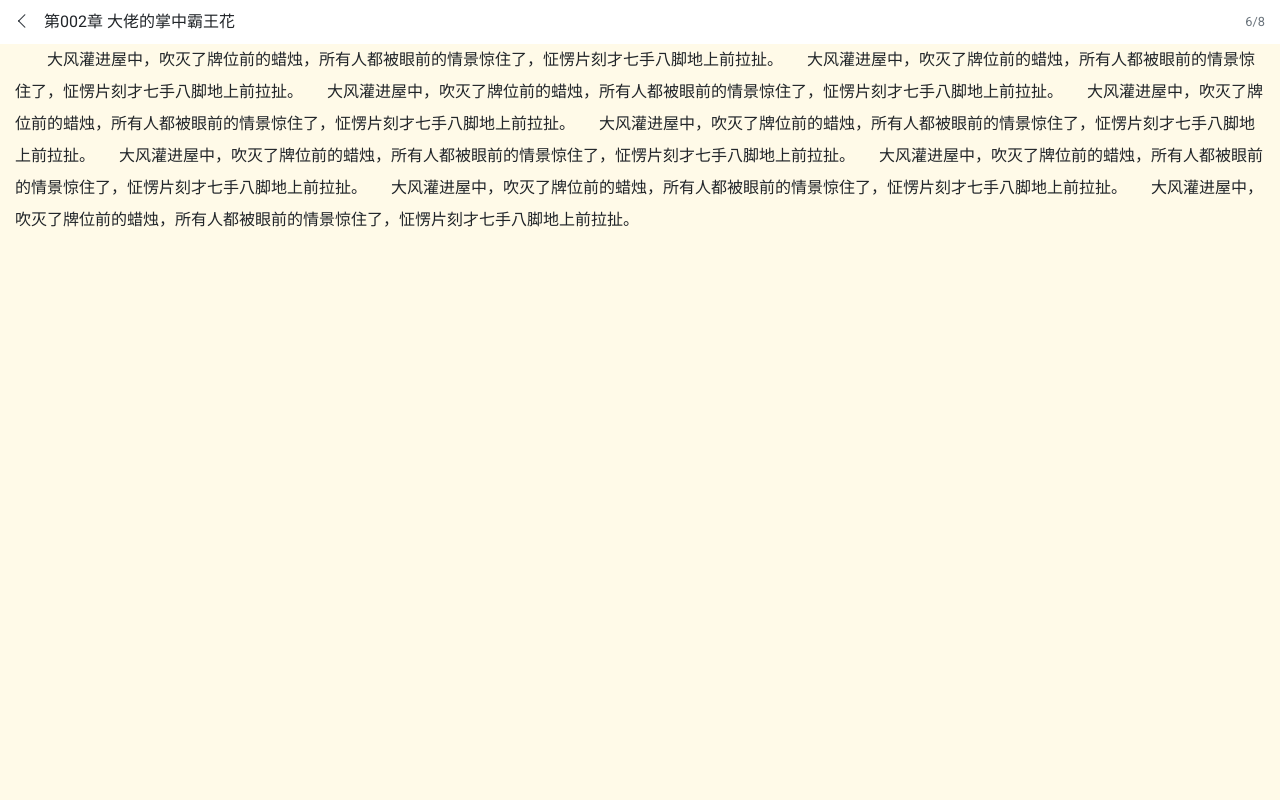
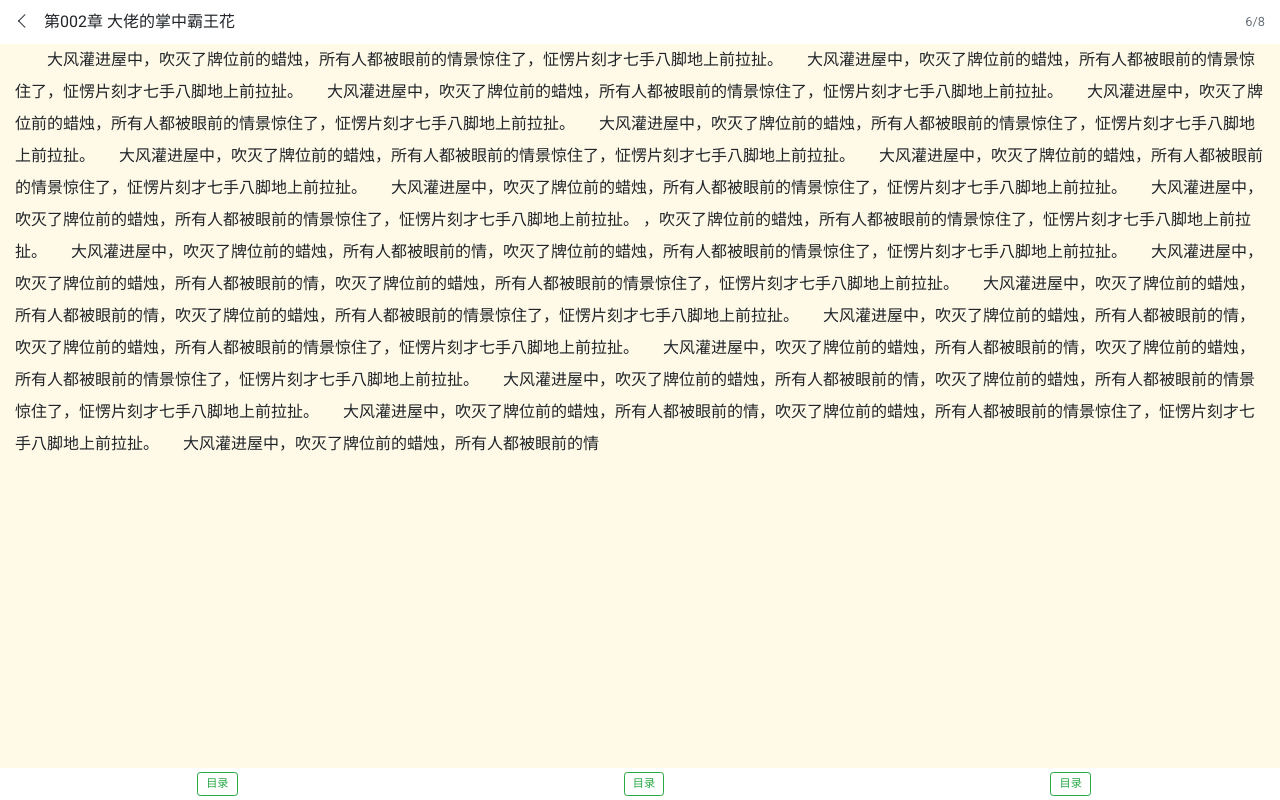
Before and after one commit to ClaireTang/hl, a plain HTML site: page article.html in a window 1280 px wide. Drawn offline with Linux system fonts and the light colour scheme.

Commit message:
...........

```diff
--- a/article.html
+++ b/article.html
@@ -40,6 +40,7 @@
 			</div>
 			<article class="arti">
 				　　大风灌进屋中，吹灭了牌位前的蜡烛，所有人都被眼前的情景惊住了，怔愣片刻才七手八脚地上前拉扯。　　大风灌进屋中，吹灭了牌位前的蜡烛，所有人都被眼前的情景惊住了，怔愣片刻才七手八脚地上前拉扯。　　大风灌进屋中，吹灭了牌位前的蜡烛，所有人都被眼前的情景惊住了，怔愣片刻才七手八脚地上前拉扯。　　大风灌进屋中，吹灭了牌位前的蜡烛，所有人都被眼前的情景惊住了，怔愣片刻才七手八脚地上前拉扯。　　大风灌进屋中，吹灭了牌位前的蜡烛，所有人都被眼前的情景惊住了，怔愣片刻才七手八脚地上前拉扯。　　大风灌进屋中，吹灭了牌位前的蜡烛，所有人都被眼前的情景惊住了，怔愣片刻才七手八脚地上前拉扯。　　大风灌进屋中，吹灭了牌位前的蜡烛，所有人都被眼前的情景惊住了，怔愣片刻才七手八脚地上前拉扯。　　大风灌进屋中，吹灭了牌位前的蜡烛，所有人都被眼前的情景惊住了，怔愣片刻才七手八脚地上前拉扯。　　大风灌进屋中，吹灭了牌位前的蜡烛，所有人都被眼前的情景惊住了，怔愣片刻才七手八脚地上前拉扯。
+					，吹灭了牌位前的蜡烛，所有人都被眼前的情景惊住了，怔愣片刻才七手八脚地上前拉扯。　　大风灌进屋中，吹灭了牌位前的蜡烛，所有人都被眼前的情，吹灭了牌位前的蜡烛，所有人都被眼前的情景惊住了，怔愣片刻才七手八脚地上前拉扯。　　大风灌进屋中，吹灭了牌位前的蜡烛，所有人都被眼前的情，吹灭了牌位前的蜡烛，所有人都被眼前的情景惊住了，怔愣片刻才七手八脚地上前拉扯。　　大风灌进屋中，吹灭了牌位前的蜡烛，所有人都被眼前的情，吹灭了牌位前的蜡烛，所有人都被眼前的情景惊住了，怔愣片刻才七手八脚地上前拉扯。　　大风灌进屋中，吹灭了牌位前的蜡烛，所有人都被眼前的情，吹灭了牌位前的蜡烛，所有人都被眼前的情景惊住了，怔愣片刻才七手八脚地上前拉扯。　　大风灌进屋中，吹灭了牌位前的蜡烛，所有人都被眼前的情，吹灭了牌位前的蜡烛，所有人都被眼前的情景惊住了，怔愣片刻才七手八脚地上前拉扯。　　大风灌进屋中，吹灭了牌位前的蜡烛，所有人都被眼前的情，吹灭了牌位前的蜡烛，所有人都被眼前的情景惊住了，怔愣片刻才七手八脚地上前拉扯。　　大风灌进屋中，吹灭了牌位前的蜡烛，所有人都被眼前的情，吹灭了牌位前的蜡烛，所有人都被眼前的情景惊住了，怔愣片刻才七手八脚地上前拉扯。　　大风灌进屋中，吹灭了牌位前的蜡烛，所有人都被眼前的情
 			</article>
 			<!-- <div class="cata d-flex justify-content-between p-2">
 				<small class="text-secondary">第002章 大佬的掌中霸王花</small>
@@ -56,6 +57,11 @@
 					<div class="swiper-slide">Slide 3</div>
 				</div>
 			</div> -->
+			<div class="d-flex justify-content-around position-fixed fixed-bottom bg-white pt-1 pb-1">
+				<a href="catalog.html" class="btn btn-sm btn-outline-success ml-2">目录</a>
+				<a href="catalog.html" class="btn btn-sm btn-outline-success ml-2">目录</a>
+				<a href="catalog.html" class="btn btn-sm btn-outline-success ml-2">目录</a>
+			</div>
 		</div>
 
 
--- a/css/style.css
+++ b/css/style.css
@@ -345,12 +345,7 @@ body.sidemenu-open .sidebar {
 	background-color: #fd7e142b;
 }
 
-.fixed-bottom {
-	position: fixed;
-	left: 0;
-	bottom: 0;
-	width: 100%;
-}
+
 
 .main-carousel {
 	margin: 0 -15px;
@@ -507,9 +502,10 @@ aria {
 }
 .arti {
 	line-height: 2;
-	height: calc(100vh - 44px);
-	padding: 44px 15px 15px;
-	overflow: hidden;
+	height: calc(100% - 85px);
+	padding: 44px 15px 41px;
+	overflow: auto;
+	/* padding: 0 15px; */
 }
 .search-input {
 	background: #fff;
@@ -622,7 +618,13 @@ h6,
 .h6 {
 	font-size: 90%;
 }
-
+.btn-group-sm>.btn,
+.btn-sm {
+	padding: .15rem .5rem;
+	font-size: .7rem;
+	line-height: 1.5;
+	border-radius: .2rem
+}
 .btn-orange {
 	color: #fff;
 	background-color: #fd7e14;
```
